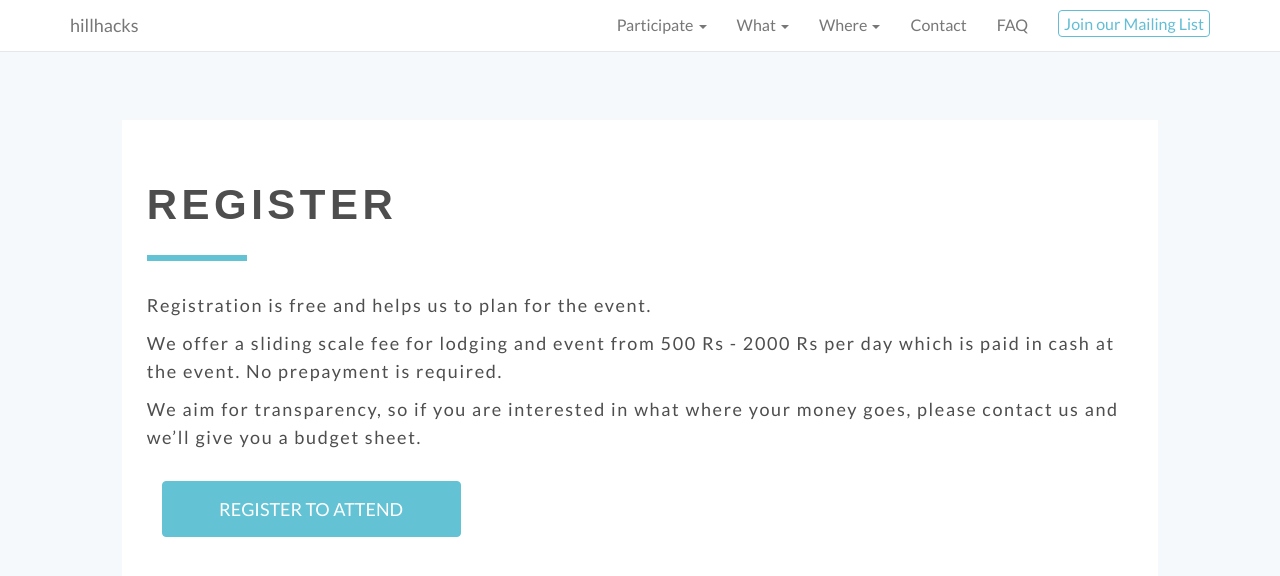
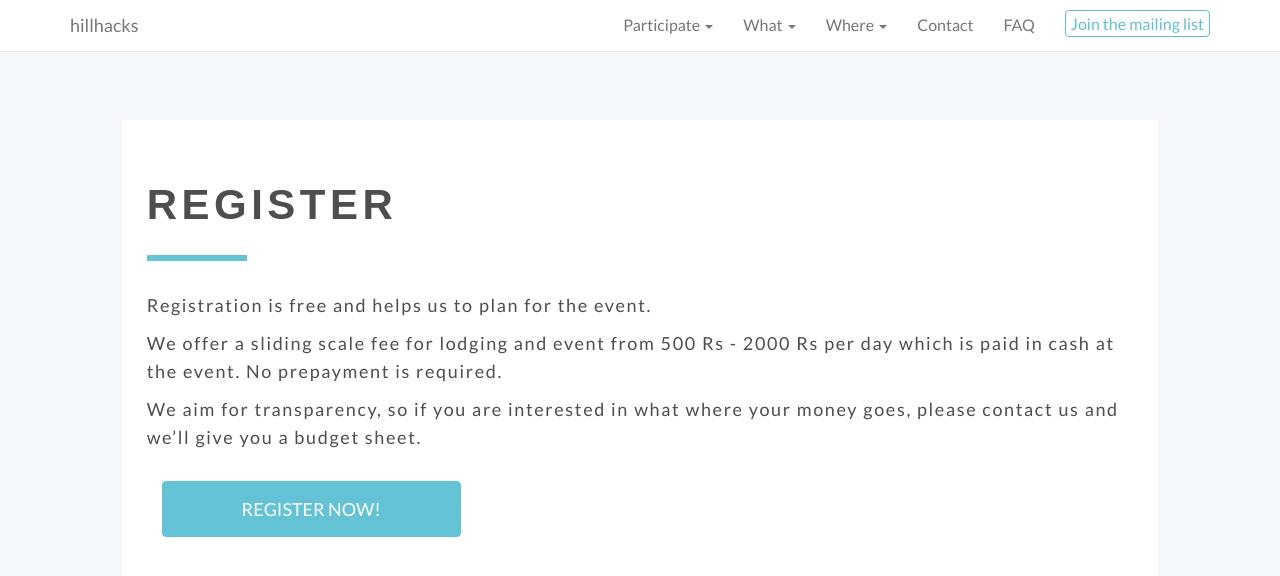
Before and after one commit to hillhacks/website, a Jekyll site: the page built from register.html, in a window 1280 px wide. Shown: the top 576 px of the page. Built offline with Jekyll 4.4.1, drawn with Linux system fonts in a browser that asks for light colours; nearby versions of some CDN libraries; some web fonts are replaced; comment, search, counter and statistics services are not loaded.

Commit message:
wordsmithing: fix some more unsightly Studdly Caps

```diff
--- a/_includes/btn-register.html
+++ b/_includes/btn-register.html
@@ -1,5 +1,5 @@
 <div class="row">
     <div class="col-md-4">
-         <a href="https://hillhacks.in/2017/checkin" target="_blank" style="text-decoration: none;"><button type="button" class="btn btn-block btn-primary btn-lg cta-1">REGISTER TO ATTEND</button></a>
+         <a href="https://osem.hillhacks.in/" target="_blank" style="text-decoration: none;"><button type="button" class="btn btn-block btn-primary btn-lg cta-1">REGISTER NOW!</button></a>
     </div>
 </div>
--- a/_includes/header.html
+++ b/_includes/header.html
@@ -69,7 +69,7 @@
                 <li><a href="{{site.baseurl}}/contact-us.html">Contact</a></li>
                <!--  <li><a href="#">Photo Gallery</a></li> -->
                 <li><a href="{{site.baseurl}}/faq.html">FAQ</a></li>
-                <li><a href="https://lists.hillhacks.in/mailman/listinfo/hillhackers" target="_blank" style="padding-top:0px; padding-bottom: 0px;"><button type="button" class="btn navbar-btn btn-xs cta-2-xs" style="padding-bottom: 0px;">Join our Mailing List</button></a></li>
+                <li><a href="https://lists.hillhacks.in/mailman/listinfo/hillhackers" target="_blank" style="padding-top:0px; padding-bottom: 0px;"><button type="button" class="btn navbar-btn btn-xs cta-2-xs" style="padding-bottom: 0px;">Join the mailing list</button></a></li>
             </ul>
         </div><!-- /.navbar-collapse -->
     </div><!-- /.container -->
--- a/index.html
+++ b/index.html
@@ -10,7 +10,7 @@ permalink: /index.html
             <h3>Bir, Himachal Pradesh, India</h3>
             <h3>15-31 May 2017</h3>
             <div class="col-md-4 col-sm-4 col-sm-offset-2 col-md-offset-4">
-                <a href="https://hillhacks.in/2017/checkin"><button type="button" class="btn btn-primary btn-lg btn-block cta-1 mt50">REGISTER TO ATTEND</button></a>
+                <a href="https://osem.hillhacks.in/"><button type="button" class="btn btn-primary btn-lg btn-block cta-1 mt50">REGISTER NOW!</button></a>
             </div>
         </div>
     </div>
@@ -25,7 +25,7 @@ permalink: /index.html
             </p>
 
 
-            <a href="{{site.baseurl}}/history-of-hillhacks.html" target="_blank">Click here to learn more about the history of hillhacks</a><br>
+            <a href="{{site.baseurl}}/history-of-hillhacks.html">Learn more about our history</a><br>
 
             <div class="row homepage-gallery">
                 <div class="col-md-12 no-padding mt20">
```
